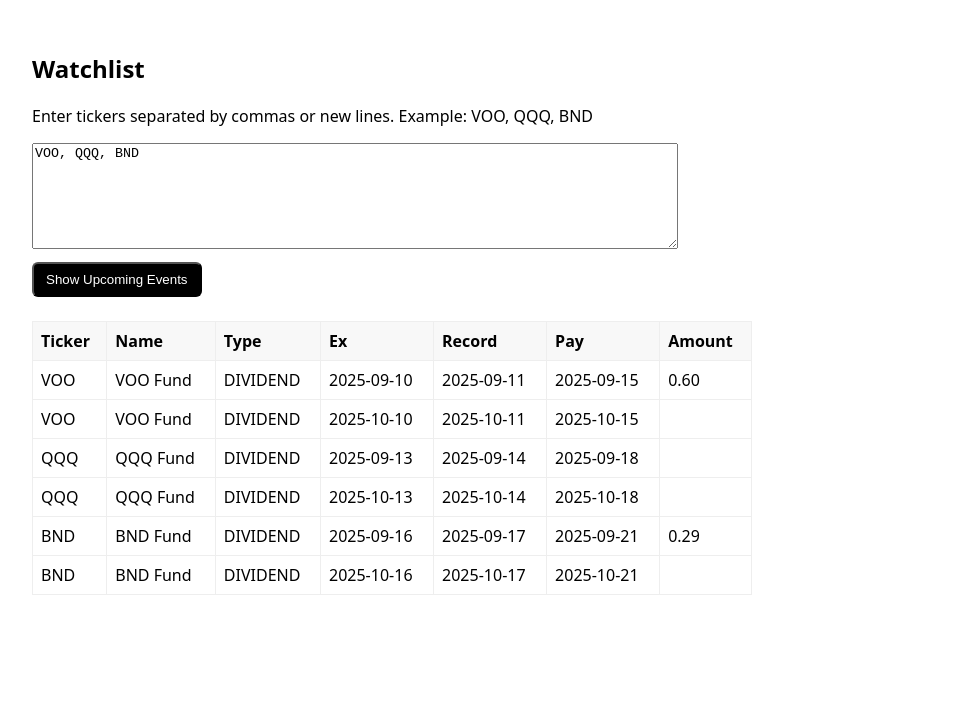
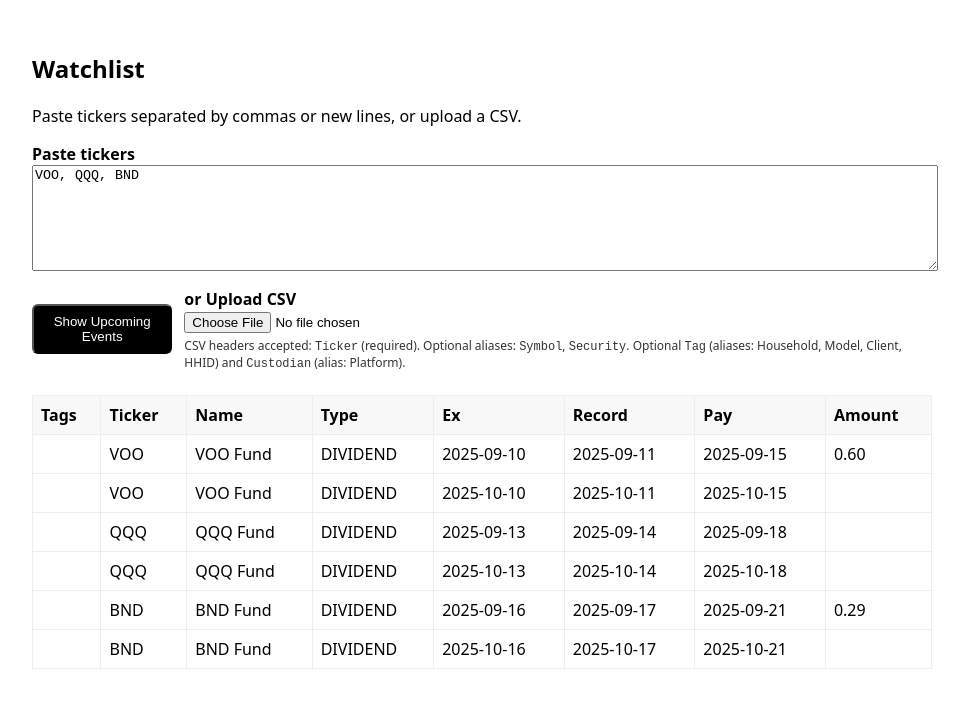
Before and after one commit to tejasdessai01/distribution-desk, a Next.js app: page /dashboard in a window 1280 px wide. Both pictures are taken after a click on the button "Show Upcoming Events". Shown: the top 708 px of the page, without its empty margins (0-969 px from the left). Built offline with nearby package versions, Linux system fonts and the light colour scheme.

Commit message:
Update page.js

```diff
--- a/app/dashboard/page.js
+++ b/app/dashboard/page.js
@@ -1,36 +1,134 @@
 'use client'
 import { useState } from 'react'
+import Papa from 'papaparse'
 
 export default function Dashboard(){
   const [tickers,setTickers]=useState('VOO, QQQ, BND')
-  const [rows,setRows]=useState([])
+  const [rows,setRows]=useState([])              // events table (with tags)
   const [loading,setLoading]=useState(false)
+  const [csvInfo,setCsvInfo]=useState({ total:0, tags:{} }) // summary of CSV
+  const [tagMap,setTagMap]=useState({})          // { TagName: [TICKER, ...] }
+
+  function sanitizeTicker(s){
+    return String(s||'').toUpperCase().replace(/[^A-Z0-9.-]/g,'').slice(1,7).length
+      ? String(s||'').toUpperCase().replace(/[^A-Z0-9.-]/g,'').slice(0,6)
+      : ''
+  }
+
+  function mapRow(row){
+    // header aliases
+    const t = row.Ticker || row.Symbol || row.SYMBOL || row.symbol || ''
+    let ticker = t
+    if(!ticker && row.Security){
+      // try to extract first ticker-like token from "Security" cell
+      const m = String(row.Security).toUpperCase().match(/[A-Z0-9.-]{1,6}/)
+      if(m) ticker = m[0]
+    }
+    ticker = sanitizeTicker(ticker)
+    if(!ticker) return null
+
+    const tag = (row.Tag || row.Household || row.Model || row.Client || row.HHID || '').toString().trim()
+    const custodian = (row.Custodian || row.Platform || '').toString().trim()
+    return { ticker, tag, custodian }
+  }
+
+  function handleCSV(e){
+    const file = e.target.files?.[0]
+    if(!file) return
+    Papa.parse(file, {
+      header: true,
+      skipEmptyLines: true,
+      complete: (res)=>{
+        const mapped = res.data.map(mapRow).filter(Boolean)
+        // build Tag -> Tickers map
+        const m = {}
+        for(const r of mapped){
+          const tag = r.tag || 'Untagged'
+          m[tag] = m[tag] || new Set()
+          m[tag].add(r.ticker)
+        }
+        const tags = Object.fromEntries(Object.entries(m).map(([k,v])=>[k, Array.from(v)]))
+        setTagMap(tags)
+
+        const totalTickers = new Set(mapped.map(r=>r.ticker)).size
+        setCsvInfo({ total: totalTickers, tags })
+
+        // also prefill the paste box with unique tickers from CSV
+        setTickers(Object.keys([...mapped.reduce((s,r)=>s.add(r.ticker), new Set())]).join(', '))
+      }
+    })
+  }
+
+  function buildTagIndex(map){
+    // ticker -> [tags]
+    const idx = {}
+    for(const [tag, arr] of Object.entries(map)){
+      for(const tk of arr){
+        if(!idx[tk]) idx[tk] = []
+        idx[tk].push(tag)
+      }
+    }
+    return idx
+  }
 
   async function fetchEvents(){
     setLoading(true)
     const qs = new URLSearchParams({ tickers })
     const r = await fetch(`/api/events?${qs.toString()}`)
     const j = await r.json()
-    setRows(j.events||[])
+    const tagIndex = buildTagIndex(tagMap)
+    const enriched = (j.events||[]).map(ev => ({
+      ...ev,
+      tags: tagIndex[ev.ticker] || []
+    }))
+    setRows(enriched)
     setLoading(false)
   }
 
+  const tagCount = Object.keys(tagMap).length
+
   return (
-    <div style={{padding:24}}>
+    <div style={{padding:24, maxWidth: 900}}>
       <h2>Watchlist</h2>
-      <p>Enter tickers separated by commas or new lines. Example: VOO, QQQ, BND</p>
-      <textarea value={tickers} onChange={e=>setTickers(e.target.value)} style={{width:'100%',maxWidth:640,height:100}}/>
-      <div style={{marginTop:8}}>
+      <p>Paste tickers separated by commas or new lines, or upload a CSV.</p>
+
+      <label style={{display:'block',marginTop:8,fontWeight:600}}>Paste tickers</label>
+      <textarea value={tickers} onChange={e=>setTickers(e.target.value)} style={{width:'100%',height:100}}/>
+
+      <div style={{marginTop:12,display:'flex',gap:12,alignItems:'center'}}>
         <button onClick={fetchEvents} disabled={loading} style={{padding:'8px 12px',background:'#000',color:'#fff',borderRadius:6}}>
           {loading? 'Loading…':'Show Upcoming Events'}
         </button>
+
+        <div>
+          <label style={{display:'block',fontWeight:600}}>or Upload CSV</label>
+          <input type="file" accept=".csv" onChange={handleCSV}/>
+          <div style={{fontSize:12,opacity:0.8,marginTop:4}}>
+            CSV headers accepted: <code>Ticker</code> (required). Optional aliases: <code>Symbol</code>, <code>Security</code>. Optional <code>Tag</code> (aliases: Household, Model, Client, HHID) and <code>Custodian</code> (alias: Platform).
+          </div>
+        </div>
       </div>
+
+      {csvInfo.total>0 && (
+        <div style={{marginTop:16, border:'1px solid #eee', padding:12, borderRadius:8}}>
+          <b>CSV loaded:</b> {csvInfo.total} unique tickers • {tagCount} tag{tagCount!==1?'s':''}
+          <div style={{display:'grid',gridTemplateColumns:'1fr 3fr',gap:8, marginTop:8}}>
+            {Object.entries(csvInfo.tags).map(([tag,arr])=>(
+              <div key={tag} style={{borderTop:'1px solid #f2f2f2',paddingTop:6}}>
+                <div style={{fontWeight:600}}>{tag}</div>
+                <div style={{fontSize:12,opacity:0.9}}>{arr.join(', ')}</div>
+              </div>
+            ))}
+          </div>
+        </div>
+      )}
 
       {rows.length>0 && (
         <div style={{marginTop:24,overflowX:'auto'}}>
-          <table style={{borderCollapse:'collapse',minWidth:720}}>
+          <table style={{borderCollapse:'collapse',minWidth:900}}>
             <thead>
               <tr>
+                <th style={th}>Tags</th>
                 <th style={th}>Ticker</th>
                 <th style={th}>Name</th>
                 <th style={th}>Type</th>
@@ -43,6 +141,7 @@ export default function Dashboard(){
             <tbody>
               {rows.map((r,i)=> (
                 <tr key={i}>
+                  <td style={td}>{(r.tags||[]).join(', ')}</td>
                   <td style={td}>{r.ticker}</td>
                   <td style={td}>{r.name}</td>
                   <td style={td}>{r.type}</td>
```
